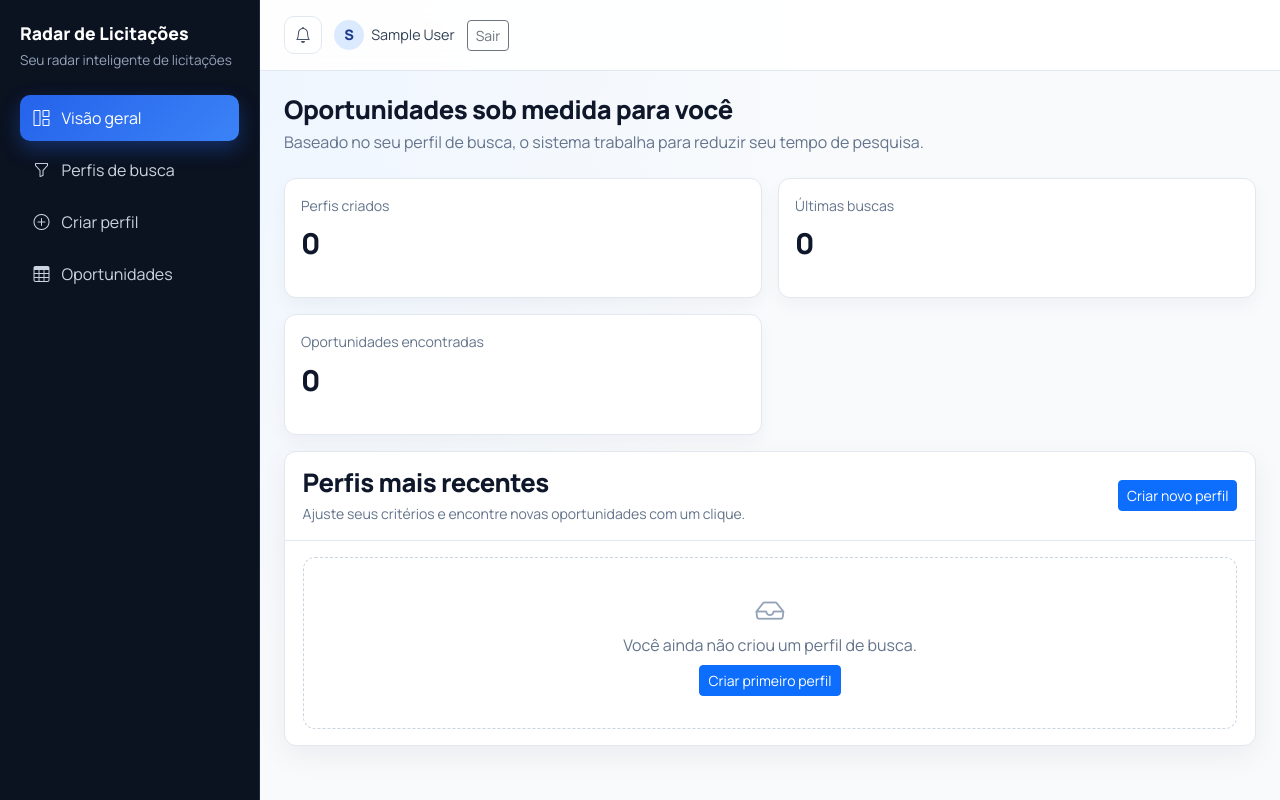
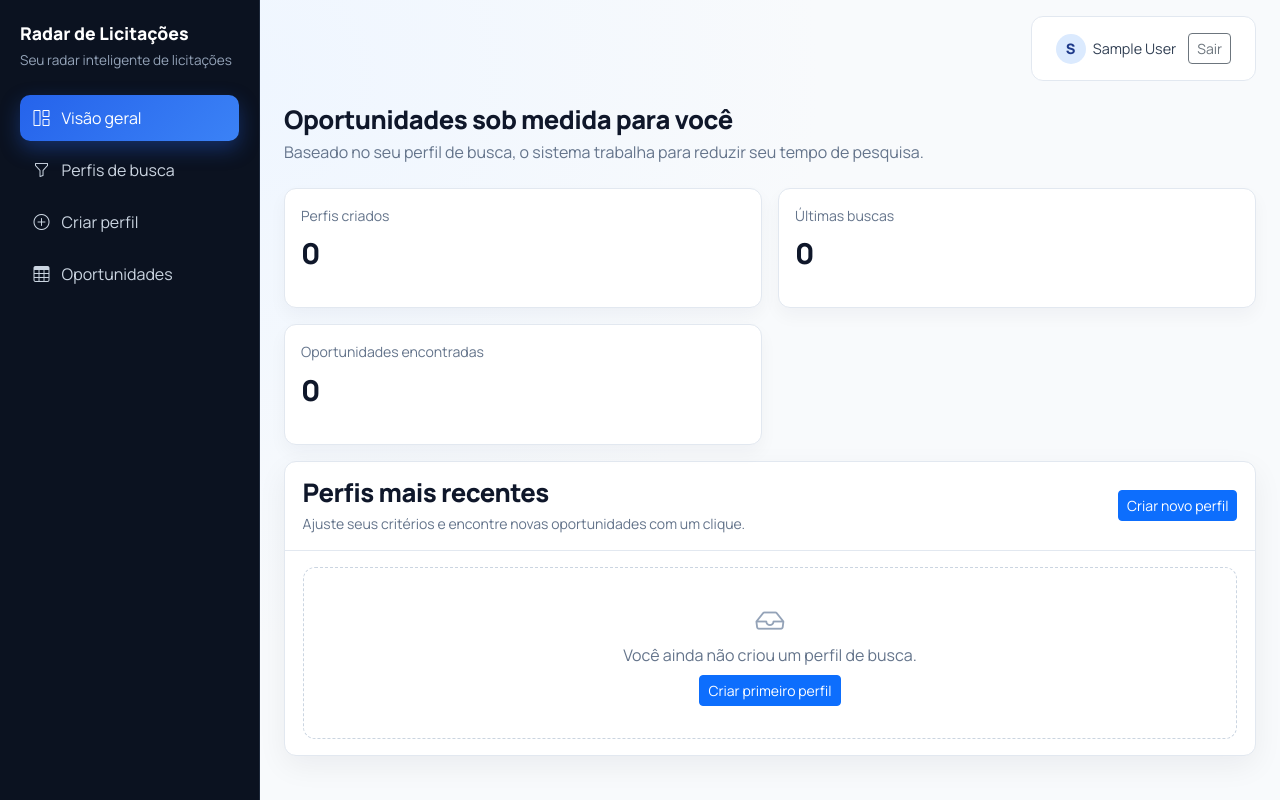
Before and after one commit to RafaelCirn3/compras-publicas-api-client, a Django app: page /filtros/ in a window 1280 px wide. Run offline with Django 5.2, Linux system fonts and the light colour scheme; the visitor is signed in with stand-in values (Sample User, id 1); data that the repository does not hold is empty.

Commit message:
feat: melhorar estilo da barra superior e ajustar layout dos links

```diff
--- a/static/css/style.css
+++ b/static/css/style.css
@@ -102,8 +102,12 @@
     justify-content: space-between;
     align-items: center;
     gap: 1rem;
+    width: fit-content;
+    margin: 1rem 1.5rem 0 auto;
     padding: 1rem 1.5rem;
+    border: 1px solid var(--border);
     border-bottom: 1px solid var(--border);
+    border-radius: 12px;
     background: rgba(255, 255, 255, 0.88);
     backdrop-filter: blur(8px);
 }
@@ -564,6 +568,15 @@
         padding: 1rem;
     }
 
+    .app-topbar {
+        width: auto;
+        margin: 0;
+        border-radius: 0;
+        border-left: 0;
+        border-right: 0;
+        border-top: 0;
+    }
+
     .metric-grid,
     .form-grid {
         grid-template-columns: 1fr;
--- a/templates/base.html
+++ b/templates/base.html
@@ -48,9 +48,6 @@
             </button>
 
             <div class="topbar-right">
-                <button class="icon-ghost" type="button" aria-label="Alertas e notificações">
-                    <i class="bi bi-bell"></i>
-                </button>
                 {% if request.user.is_authenticated %}
                 <div class="user-chip" aria-label="Usuário logado">
                     <span class="user-avatar">{{ request.user.first_name|default:request.user.username|slice:':1'|upper }}</span>
```
